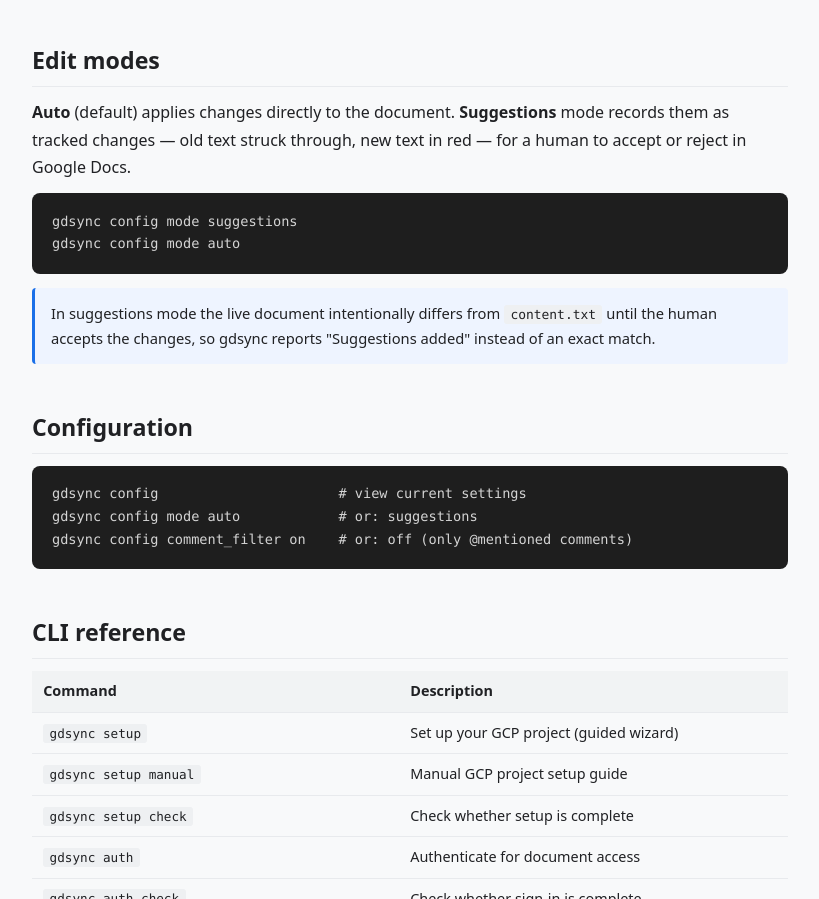
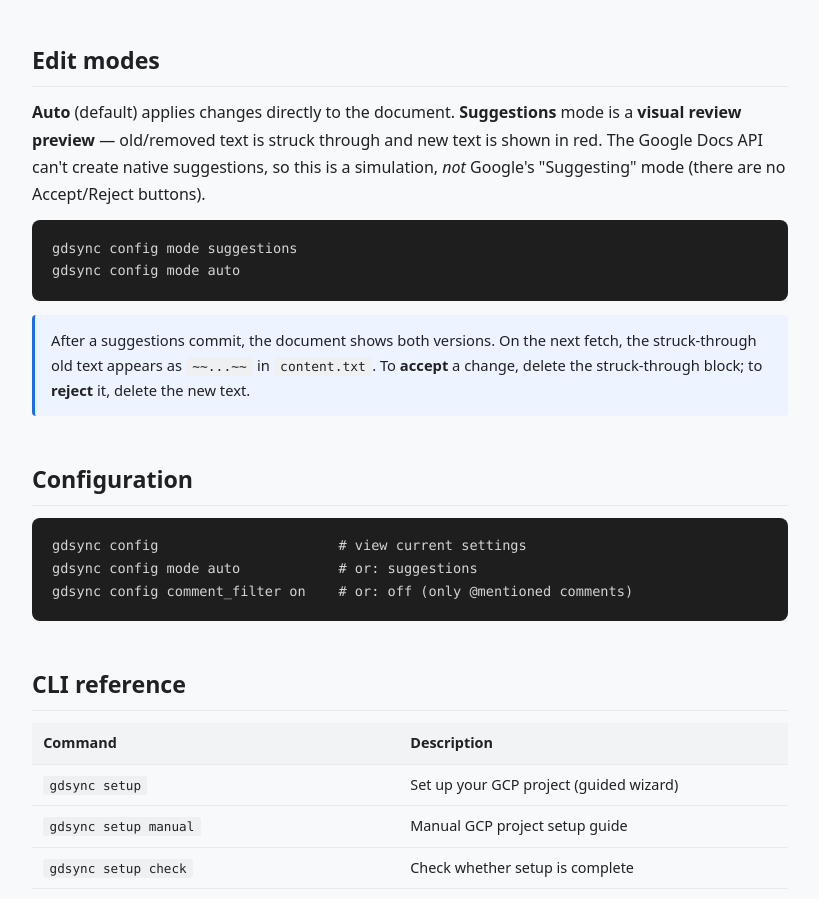
Before and after one commit to kylecooper7/gdsync, a website: page docs/docs.html in a window 1280 px wide. Shown: the part 7158-8057 px from the top of the page, without its empty margins (360-1179 px from the left). Drawn offline with Linux system fonts and the light colour scheme.

Commit message:
docs: clarify suggestions mode is a visual review preview, not native suggestions

```diff
--- a/docs/docs.html
+++ b/docs/docs.html
@@ -280,10 +280,10 @@ gdsync comment resolve &lt;threadId&gt; --reply "Fixed."</code></pre>
 
 <section id="modes">
 <h2>Edit modes</h2>
-<p><strong>Auto</strong> (default) applies changes directly to the document. <strong>Suggestions</strong> mode records them as tracked changes — old text struck through, new text in red — for a human to accept or reject in Google Docs.</p>
+<p><strong>Auto</strong> (default) applies changes directly to the document. <strong>Suggestions</strong> mode is a <strong>visual review preview</strong> — old/removed text is struck through and new text is shown in red. The Google Docs API can't create native suggestions, so this is a simulation, <em>not</em> Google's "Suggesting" mode (there are no Accept/Reject buttons).</p>
 <pre><code>gdsync config mode suggestions
 gdsync config mode auto</code></pre>
-<div class="note">In suggestions mode the live document intentionally differs from <code>content.txt</code> until the human accepts the changes, so gdsync reports "Suggestions added" instead of an exact match.</div>
+<div class="note">After a suggestions commit, the document shows both versions. On the next fetch, the struck-through old text appears as <code>~~...~~</code> in <code>content.txt</code>. To <strong>accept</strong> a change, delete the struck-through block; to <strong>reject</strong> it, delete the new text.</div>
 </section>
 
 <section id="config">
```
